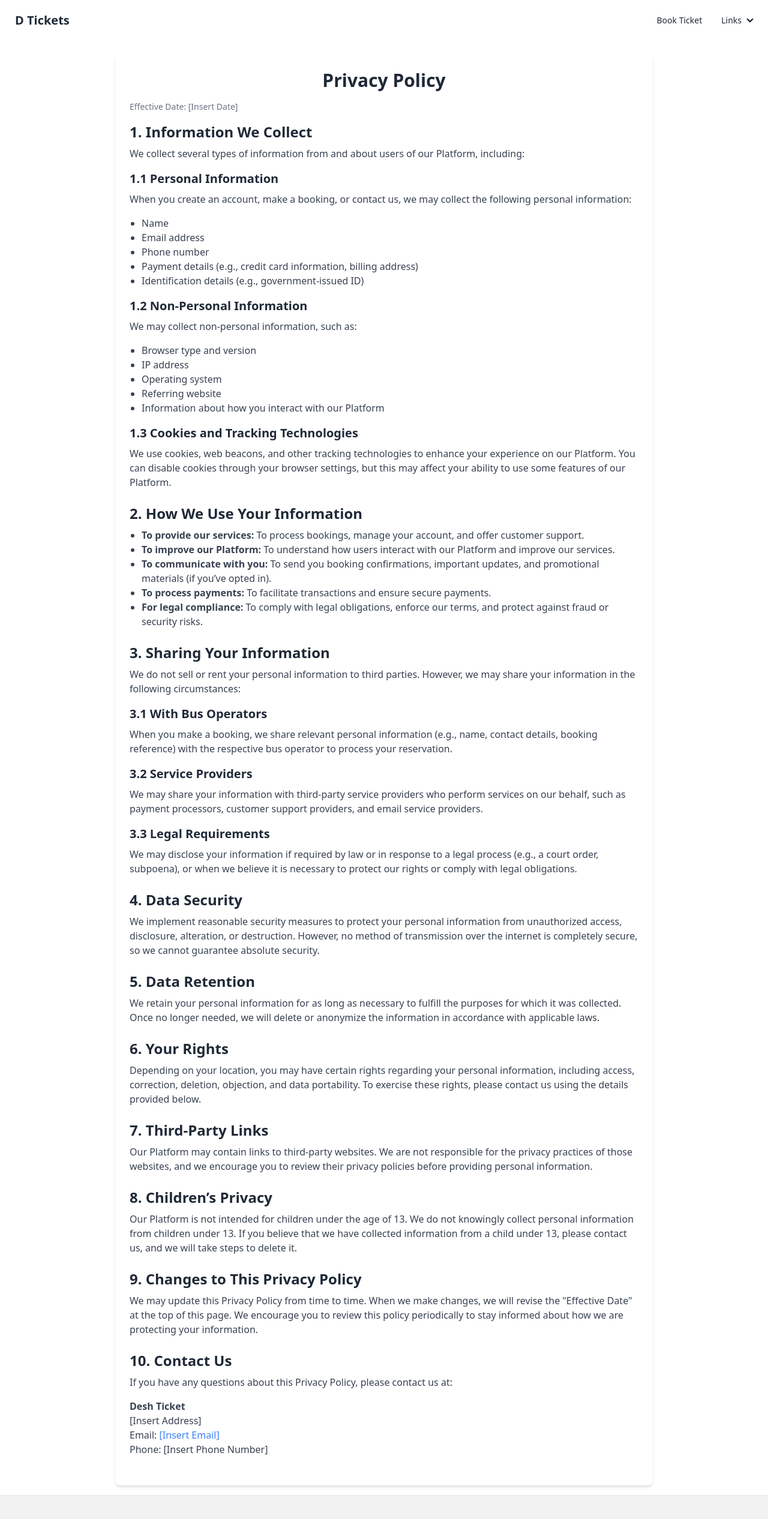
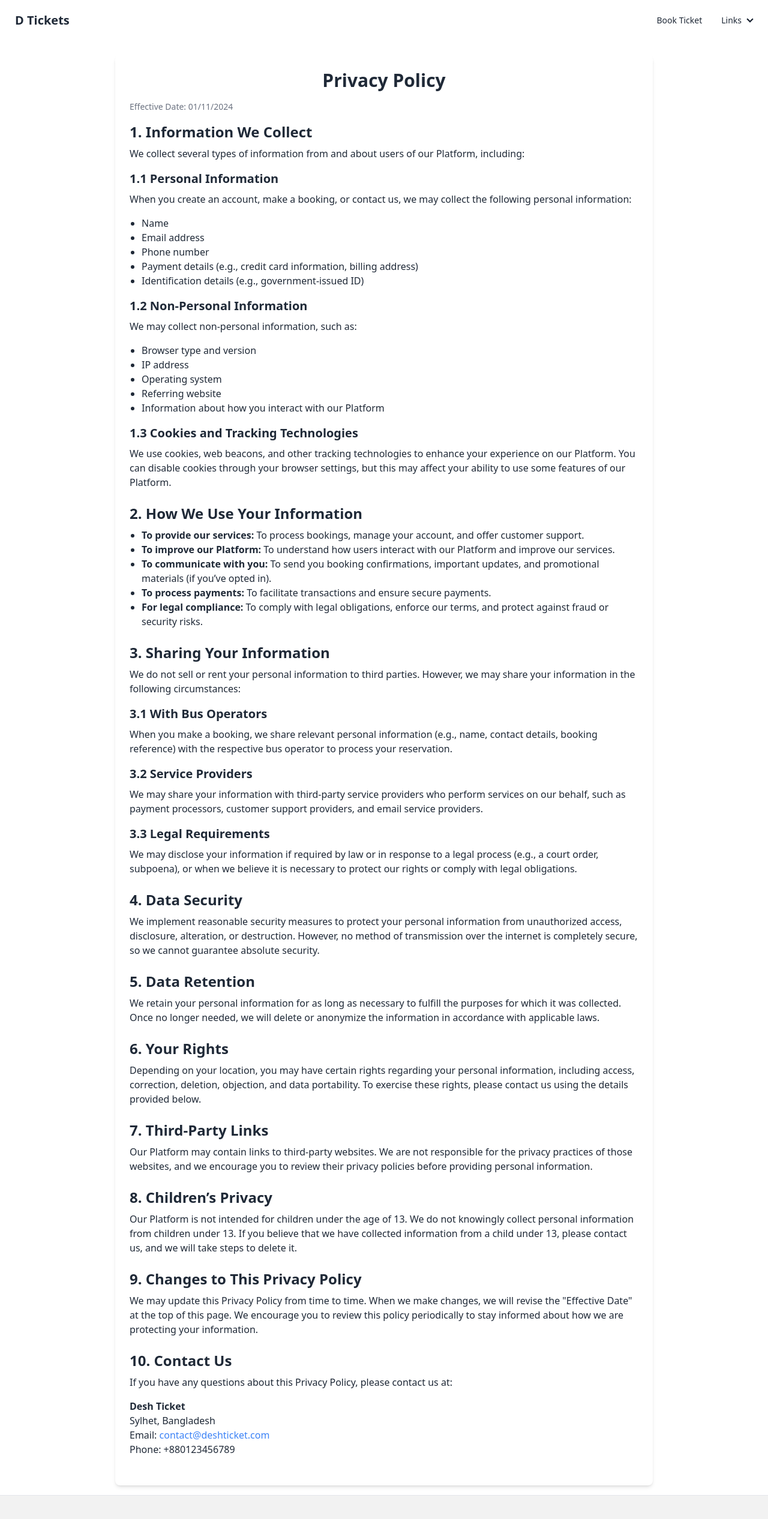
Before and after one commit to tanvirwebtech/desh-ticket, a React (Vite) app: page /privacy-policy in a window 1280 px wide. Shown: the top 2532 px of the page at 60% size. Built offline with nearby package versions, Linux system fonts and the light colour scheme.

Commit message:
unused code deleted

```diff
--- a/src/Footer.jsx
+++ b/src/Footer.jsx
@@ -35,9 +35,8 @@ const Footer = () => {
                     <nav>
                         <h6 className="footer-title">Legal</h6>
                         <Link to="term-of-use">Terms of use</Link>
-
-                        <a className="link link-hover">Privacy policy</a>
-                        <a className="link link-hover">Cookie policy</a>
+                        <Link to="privacy-policy">Privacy policy</Link>
+                        <Link to="/">Cookie policy</Link>
                     </nav>
                 </footer>
             </div>
--- /dev/null
+++ b/src/hooks/useBusSearch.js
@@ -0,0 +1,8 @@
+import { useState } from "react";
+
+const useBusSearch = () => {
+    const [searchResult, setSearchResult] = useState(null);
+    return { searchResult, setSearchResult };
+};
+
+export default useBusSearch;
--- /dev/null
+++ b/src/hooks/useSessionTimer.js
@@ -0,0 +1,41 @@
+import { useEffect, useState } from "react";
+const useSessionTimer = () => {
+    const [sessionActive, setSessionActive] = useState(false);
+
+    // Function to start the session
+    const startSession = () => {
+        const expiryTime = new Date().getTime() + 5 * 60 * 1000; // 5 minutes from now
+        localStorage.setItem("sessionExpiry", JSON.stringify(expiryTime));
+        setSessionActive(true);
+
+        // Set a timeout to clear session after 5 minutes
+        setTimeout(() => {
+            clearSession();
+        }, 5 * 60 * 1000);
+    };
+
+    // Function to clear the session
+    const clearSession = () => {
+        localStorage.removeItem("sessionExpiry");
+        setSessionActive(false);
+    };
+
+    // Check session validity on component mount
+    useEffect(() => {
+        const expiryTimeString = localStorage.getItem("sessionExpiry");
+        const expiryTime = JSON.parse(expiryTimeString);
+        if (expiryTime && new Date().getTime() < expiryTime) {
+            setSessionActive(true);
+
+            // Calculate remaining time and set timeout to clear the session
+            const remainingTime = expiryTime - new Date().getTime();
+            setTimeout(() => {
+                clearSession();
+            }, remainingTime);
+        }
+    }, []);
+
+    return { startSession, sessionActive, clearSession };
+};
+
+export default useSessionTimer;
--- a/src/pages/checkout/Checkout.jsx
+++ b/src/pages/checkout/Checkout.jsx
@@ -2,11 +2,12 @@ import { useEffect, useState } from "react";
 import bkash from "../../assets/bkash.png";
 import nagad from "../../assets/nagad.png";
 import rocket from "../../assets/rocket.png";
+import useSessionTimer from "../../hooks/useSessionTimer";
 
 const Checkout = () => {
     const [selectPaymentMethod, setSelectPaymentMethod] = useState(null);
     const [timeLeft, setTimeLeft] = useState(300);
-
+    const { sessionActive } = useSessionTimer();
     useEffect(() => {
         if (timeLeft > 0) {
             const timerId = setInterval(() => {
@@ -14,7 +15,7 @@ const Checkout = () => {
             }, 1000);
             return () => clearInterval(timerId);
         }
-    }, [timeLeft]);
+    }, [timeLeft, sessionActive]);
 
     const formatTime = (seconds) => {
         const minutes = Math.floor(seconds / 60);
--- a/src/pages/others/PrivacyPolicy.jsx
+++ b/src/pages/others/PrivacyPolicy.jsx
@@ -3,30 +3,30 @@ import React from "react";
 
 const PrivacyPolicy = () => {
     return (
-        <div className="max-w-4xl mx-auto p-6 bg-white shadow-md rounded-lg mt-6">
+        <div className="max-w-4xl mx-auto p-6 shadow-md rounded-lg mt-6">
             <h1 className="text-3xl font-bold mb-4 text-center">
                 Privacy Policy
             </h1>
             <p className="text-sm mb-4 text-gray-500">
-                Effective Date: [Insert Date]
+                Effective Date: 01/11/2024
             </p>
 
             <section className="mb-6">
                 <h2 className="text-2xl font-semibold mb-2">
                     1. Information We Collect
                 </h2>
-                <p className="text-gray-700 mb-4">
+                <p className="  mb-4">
                     We collect several types of information from and about users
                     of our Platform, including:
                 </p>
                 <h3 className="text-xl font-semibold mb-2">
                     1.1 Personal Information
                 </h3>
-                <p className="text-gray-700 mb-4">
+                <p className="  mb-4">
                     When you create an account, make a booking, or contact us,
                     we may collect the following personal information:
                 </p>
-                <ul className="list-disc pl-5 mb-4 text-gray-700">
+                <ul className="list-disc pl-5 mb-4  ">
                     <li>Name</li>
                     <li>Email address</li>
                     <li>Phone number</li>
@@ -40,10 +40,10 @@ const PrivacyPolicy = () => {
                 <h3 className="text-xl font-semibold mb-2">
                     1.2 Non-Personal Information
                 </h3>
-                <p className="text-gray-700 mb-4">
+                <p className="  mb-4">
                     We may collect non-personal information, such as:
                 </p>
-                <ul className="list-disc pl-5 mb-4 text-gray-700">
+                <ul className="list-disc pl-5 mb-4  ">
                     <li>Browser type and version</li>
                     <li>IP address</li>
                     <li>Operating system</li>
@@ -56,7 +56,7 @@ const PrivacyPolicy = () => {
                 <h3 className="text-xl font-semibold mb-2">
                     1.3 Cookies and Tracking Technologies
                 </h3>
-                <p className="text-gray-700 mb-4">
+                <p className="  mb-4">
                     We use cookies, web beacons, and other tracking technologies
                     to enhance your experience on our Platform. You can disable
                     cookies through your browser settings, but this may affect
@@ -68,7 +68,7 @@ const PrivacyPolicy = () => {
                 <h2 className="text-2xl font-semibold mb-2">
                     2. How We Use Your Information
                 </h2>
-                <ul className="list-disc pl-5 mb-4 text-gray-700">
+                <ul className="list-disc pl-5 mb-4  ">
                     <li>
                         <strong>To provide our services:</strong> To process
                         bookings, manage your account, and offer customer
@@ -100,7 +100,7 @@ const PrivacyPolicy = () => {
                 <h2 className="text-2xl font-semibold mb-2">
                     3. Sharing Your Information
                 </h2>
-                <p className="text-gray-700 mb-4">
+                <p className="  mb-4">
                     We do not sell or rent your personal information to third
                     parties. However, we may share your information in the
                     following circumstances:
@@ -109,7 +109,7 @@ const PrivacyPolicy = () => {
                 <h3 className="text-xl font-semibold mb-2">
                     3.1 With Bus Operators
                 </h3>
-                <p className="text-gray-700 mb-4">
+                <p className="  mb-4">
                     When you make a booking, we share relevant personal
                     information (e.g., name, contact details, booking reference)
                     with the respective bus operator to process your
@@ -119,7 +119,7 @@ const PrivacyPolicy = () => {
                 <h3 className="text-xl font-semibold mb-2">
                     3.2 Service Providers
                 </h3>
-                <p className="text-gray-700 mb-4">
+                <p className="  mb-4">
                     We may share your information with third-party service
                     providers who perform services on our behalf, such as
                     payment processors, customer support providers, and email
@@ -129,7 +129,7 @@ const PrivacyPolicy = () => {
                 <h3 className="text-xl font-semibold mb-2">
                     3.3 Legal Requirements
                 </h3>
-                <p className="text-gray-700 mb-4">
+                <p className="  mb-4">
                     We may disclose your information if required by law or in
                     response to a legal process (e.g., a court order, subpoena),
                     or when we believe it is necessary to protect our rights or
@@ -141,7 +141,7 @@ const PrivacyPolicy = () => {
                 <h2 className="text-2xl font-semibold mb-2">
                     4. Data Security
                 </h2>
-                <p className="text-gray-700 mb-4">
+                <p className="  mb-4">
                     We implement reasonable security measures to protect your
                     personal information from unauthorized access, disclosure,
                     alteration, or destruction. However, no method of
@@ -154,7 +154,7 @@ const PrivacyPolicy = () => {
                 <h2 className="text-2xl font-semibold mb-2">
                     5. Data Retention
                 </h2>
-                <p className="text-gray-700 mb-4">
+                <p className="  mb-4">
                     We retain your personal information for as long as necessary
                     to fulfill the purposes for which it was collected. Once no
                     longer needed, we will delete or anonymize the information
@@ -164,7 +164,7 @@ const PrivacyPolicy = () => {
 
             <section className="mb-6">
                 <h2 className="text-2xl font-semibold mb-2">6. Your Rights</h2>
-                <p className="text-gray-700 mb-4">
+                <p className="  mb-4">
                     Depending on your location, you may have certain rights
                     regarding your personal information, including access,
                     correction, deletion, objection, and data portability. To
@@ -177,7 +177,7 @@ const PrivacyPolicy = () => {
                 <h2 className="text-2xl font-semibold mb-2">
                     7. Third-Party Links
                 </h2>
-                <p className="text-gray-700 mb-4">
+                <p className="  mb-4">
                     Our Platform may contain links to third-party websites. We
                     are not responsible for the privacy practices of those
                     websites, and we encourage you to review their privacy
@@ -189,7 +189,7 @@ const PrivacyPolicy = () => {
                 <h2 className="text-2xl font-semibold mb-2">
                     8. Children’s Privacy
                 </h2>
-                <p className="text-gray-700 mb-4">
+                <p className="  mb-4">
                     Our Platform is not intended for children under the age of
                     13. We do not knowingly collect personal information from
                     children under 13. If you believe that we have collected
@@ -202,7 +202,7 @@ const PrivacyPolicy = () => {
                 <h2 className="text-2xl font-semibold mb-2">
                     9. Changes to This Privacy Policy
                 </h2>
-                <p className="text-gray-700 mb-4">
+                <p className="  mb-4">
                     We may update this Privacy Policy from time to time. When we
                     make changes, we will revise the "Effective Date" at the top
                     of this page. We encourage you to review this policy
@@ -213,21 +213,21 @@ const PrivacyPolicy = () => {
 
             <section className="mb-6">
                 <h2 className="text-2xl font-semibold mb-2">10. Contact Us</h2>
-                <p className="text-gray-700 mb-4">
+                <p className="  mb-4">
                     If you have any questions about this Privacy Policy, please
                     contact us at:
                 </p>
-                <address className="not-italic text-gray-700 mb-4">
+                <address className="not-italic   mb-4">
                     <strong>Desh Ticket</strong>
                     <br />
-                    [Insert Address]
+                    Sylhet, Bangladesh
                     <br />
                     Email:{" "}
                     <a href="mailto:[Insert Email]" className="text-blue-500">
-                        [Insert Email]
+                        contact@deshticket.com
                     </a>
                     <br />
-                    Phone: [Insert Phone Number]
+                    Phone: +880123456789
                 </address>
             </section>
         </div>
```
Also changed, not shown: public/buses.json (added, +47 -0 lines), src/pages/view-seats/ViewSeats.jsx (+5 -22 lines).
